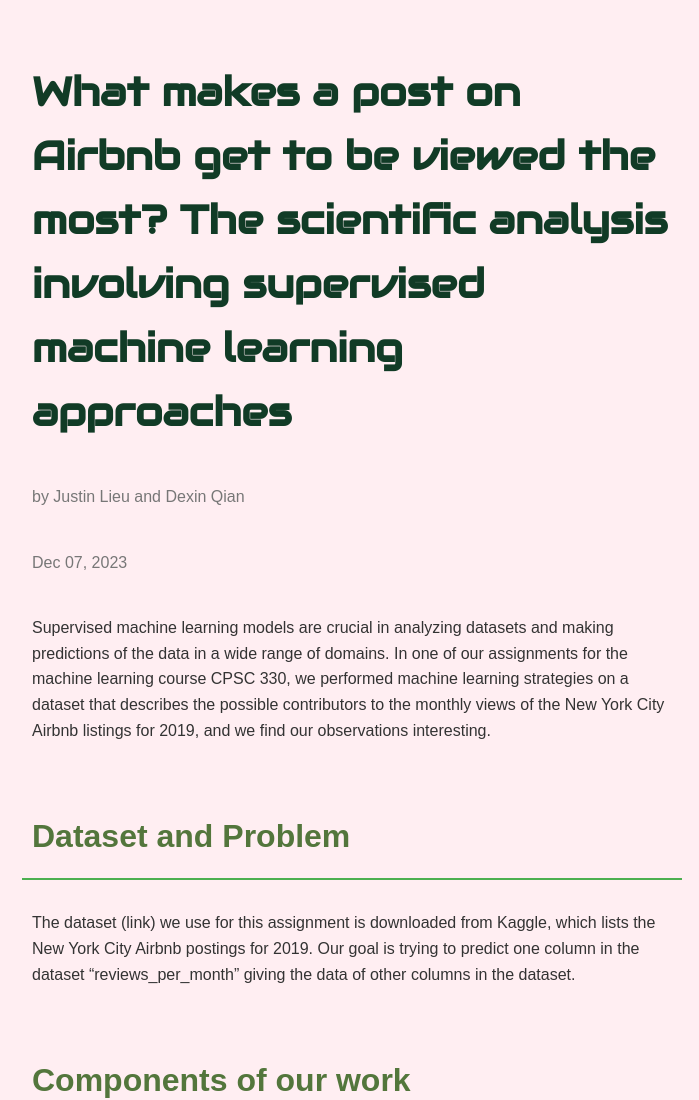
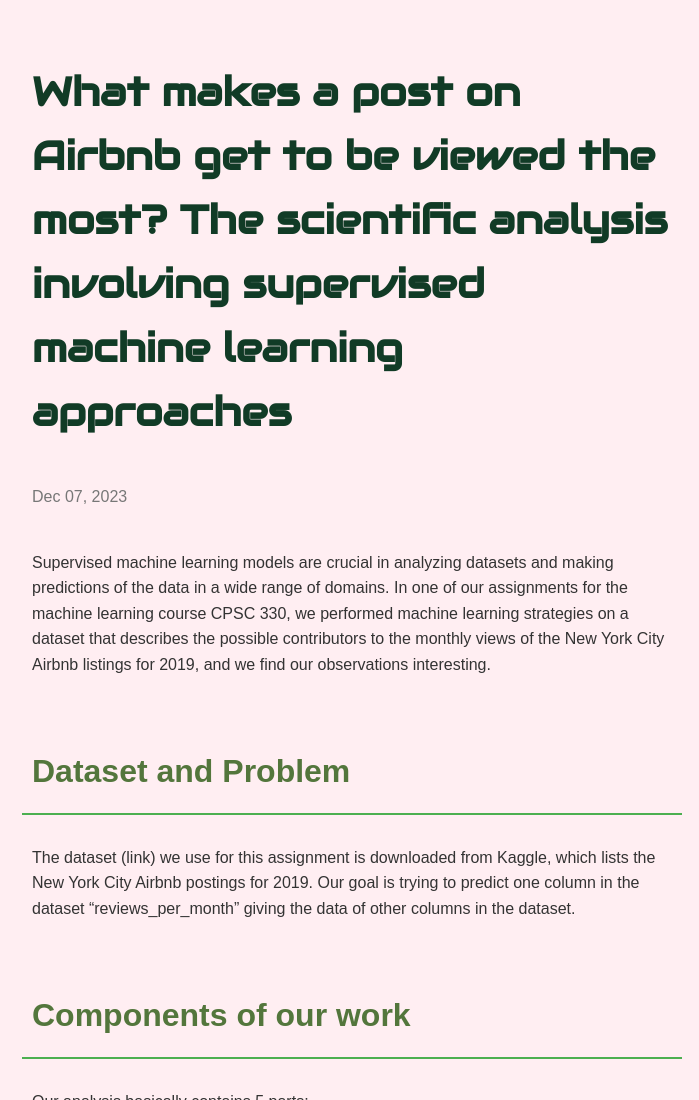
Before and after one commit to qiandexin2001/homework-9, a plain HTML site: page index.html in a window 1280 px wide. Shown: the top 1100 px of the page, without its empty margins (288-987 px from the left). Drawn offline with Linux system fonts and the light colour scheme.

Commit message:
Update index.html

```diff
--- a/index.html
+++ b/index.html
@@ -15,7 +15,6 @@
       What makes a post on Airbnb get to be viewed the most? The scientific
       analysis involving supervised machine learning approaches
     </h1>
-    <div>by Justin Lieu and Dexin Qian</div>
     <div>Dec 07, 2023</div>
 
     <p>
```
